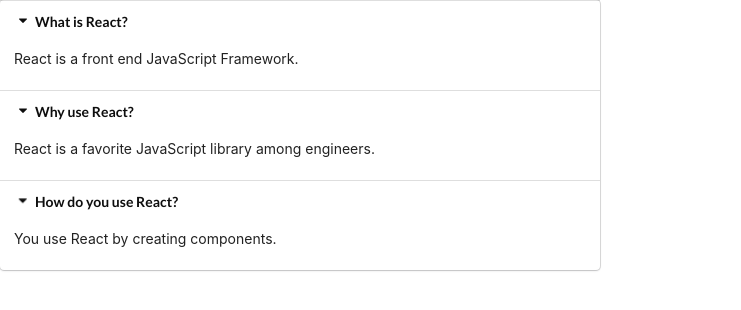
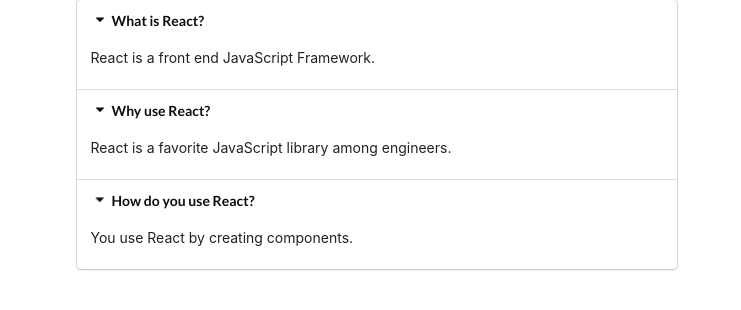
Before and after one commit to andrewsanc/react-widgets, a React (Create React App) app: page / in a window 1280 px wide. Shown: the top 310 px of the page, without its empty margins (0-741 px from the left). Built offline with nearby package versions, Linux system fonts and the light colour scheme.

Commit message:
changed first element within Accordion component to a React.Fragment element

```diff
--- a/src/Components/Accordion.js
+++ b/src/Components/Accordion.js
@@ -3,7 +3,7 @@
 const Accordion = ({ items }) => {
     const renderedItems = items.map(item => {
         return (
-            <div>
+            <React.Fragment key={item.title}>
                 <div className='title active'>
                     <i className='dropdown icon'></i>
                     {item.title}
@@ -11,7 +11,7 @@
                 <div className='content active'>
                     <p>{item.content}</p>
                 </div>
-            </div>
+            </React.Fragment>
         )
     })
 
--- a/src/Components/App.js
+++ b/src/Components/App.js
@@ -19,7 +19,7 @@
 
 const App = () => {
   return (
-    <div>
+    <div className='ui container'>
       <Accordion items={items} />
     </div>
   )
```
